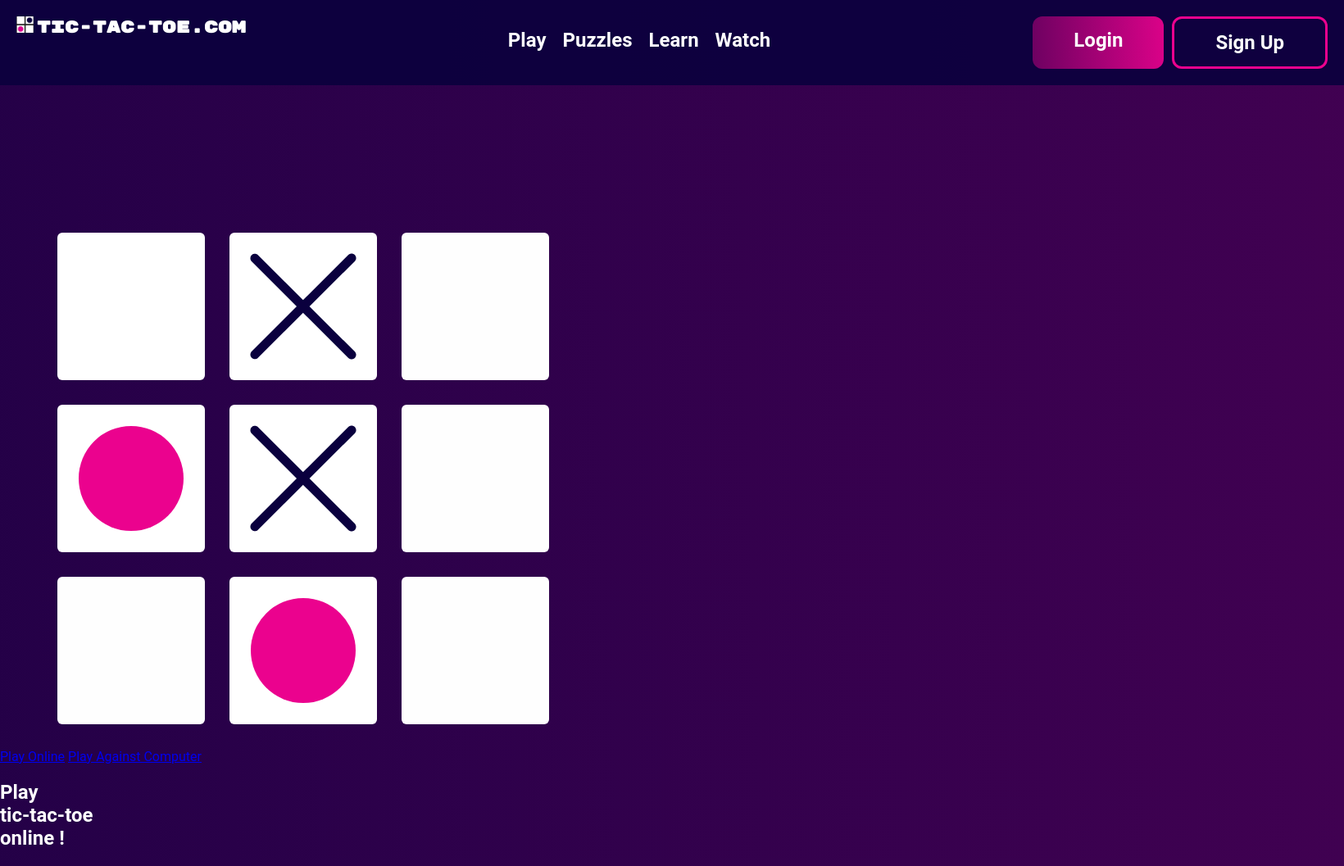
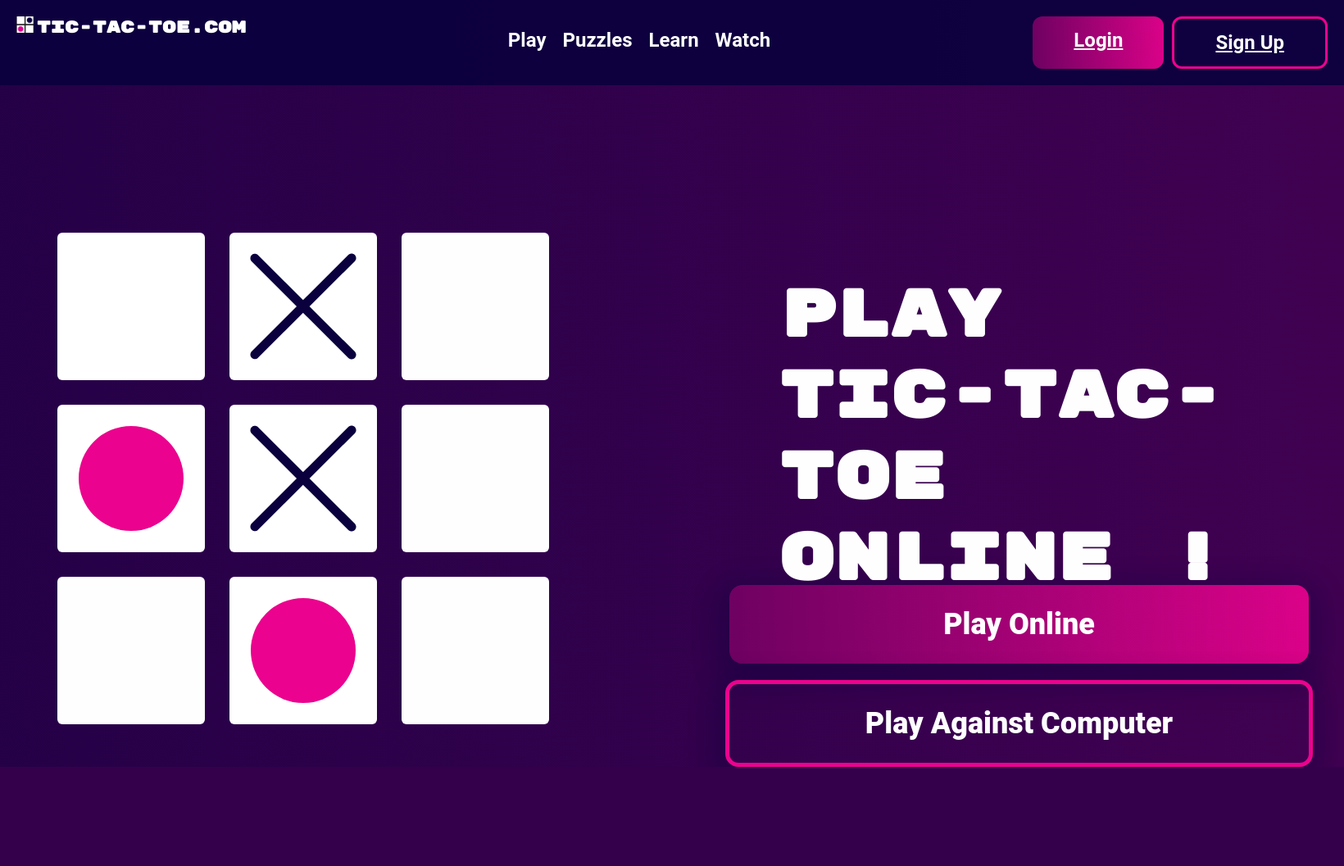
Before and after one commit to Lokyra/projet-annuel, a PHP site: page / in a window 1640 px wide. Shown: the whole page at 82% size. After the commit the page ends 936 px from the top, so only its background shows below. Run offline with PHP 8.4, Linux system fonts and the light colour scheme.

Commit message:
Update play.css

```diff
--- a/playerOnline/css/play.css
+++ b/playerOnline/css/play.css
@@ -1,98 +1,65 @@
-@font-face {
-	font-family: 'Rubik';
-	font-style: bold;
-	font-weight: 400;
-	src: url('https://fonts.googleapis.com/css2?family=Rubik:wght@400&display=swap');
+
+.play-options-container {
+    display: flex;
+    flex-direction: column;
+    align-items: center;
+    max-width: 587px;
+    font-size: 36px;
+    color: #fefefe;
+    font-weight: 900;
+    text-align: center;
 }
 
-.rubik-mono one-regular {
+.play-online, .play-computer {
     font-family: "Rubik Mono One", monospace;
-	font-weight: 400;
-	font-style: normal;
+    justify-content: center;
+    align-items: center;
+    border-radius: 16px;
+    width: 100%;
+    padding: 27px 60px;
+    margin-top: 20px;
+    margin-left: 1900px;
+    cursor: pointer;
+    transition: background-color 0.3s, transform 0.3s;
 }
 
-header {
-	background-color: rgba(10, 0, 62, 0.9);
-}
-
-body {
-	font-family: 'Roboto', sans-serif;
-	color: #FFFFFF;
-	margin: 0;
-	padding: 0;
-	background: linear-gradient(88deg, #0a003e -91.36%, #450153 114.99%);
-}
-.container {
-	display: flex;
-	justify-content: space-between;
-	flex-wrap: wrap;
-	gap: 20px;
-	padding: 20px;
-}
-.navigation {
-	display: flex;
-	gap: 20px;
-	padding: 15px 20px;
-	font-weight: 700;
-}
-.navigation-item {
-	font-size: 24px;
-}
-.logo-text {
-	font-size: 20px;
-	font-family: "Rubik Mono One", monospace;
-	font-weight: bold;
-}
-
-.centered-logo {
-	display: flex;
-	padding: 30px 10px;
-	justify-content: center;
-	align-items: center;
-	font-family: "Rubik Mono One", monospace;
-	gap: 20px;
-}
-.action-buttons {
-	display: flex;
-	gap: 10px;
-}
-button {
-	color : white;
-	font-family: "Rubik Mono One", monospace;
-	font-style: bold;
-	height: 50px;
-	font-size: 15px;
-}
-button a {
-	text-decoration: none;
-	color: inherit;
-}
-.login-btn {
+.play-online {
     background: linear-gradient(88deg, #0a003e -91.36%, #eb028e 114.99%);
-	border-radius: 12px;
-	padding: 15px 50px;
+    box-shadow: 0px 11px 30px 15px rgba(10, 0, 62, 0.3);
+    margin-top: -200px;
+    color: var(--White, #FEFEFE);
     text-align: center;
-	color: var(--White, #FEFEFE);
     font-family: Roboto;
-	font-size: 24px;
+    font-size: 36px;
     font-style: normal;
-	font-weight: 700;
+    font-weight: 900;
     line-height: normal;
     text-decoration: none;
 }
-.login-btn:hover, .sign-up-btn:hover {
-    transform: scale(1.05);
-}
-.sign-up-btn {
-	border: 3px solid #eb028e;
-	border-radius: 12px;
-	padding: 15px 50px;
+
+.play-computer {
+    border: 5px solid #eb028e;
+    box-shadow: 0px 11px 30px 15px rgba(10, 0, 62, 0.3);
     background-color: transparent;
     color: var(--White, #FEFEFE);
+    text-align: center;
     font-family: Roboto;
-	font-size: 24px;
+    font-size: 36px;
     font-style: normal;
-	font-weight: 700;
+    font-weight: 900;
     line-height: normal;
     text-decoration: none;
 }
+
+.play-online:hover, .play-computer:hover {
+    transform: scale(1.05);
+}
+
+.game-title {
+    color: #fefefe;
+    font-size: 80px;
+    font-family: "Rubik Mono One", monospace;
+
+    margin-left: 950px;
+    margin-top: -600px;
+}
```
Lines whose indentation alone changed are shown as unchanged.
